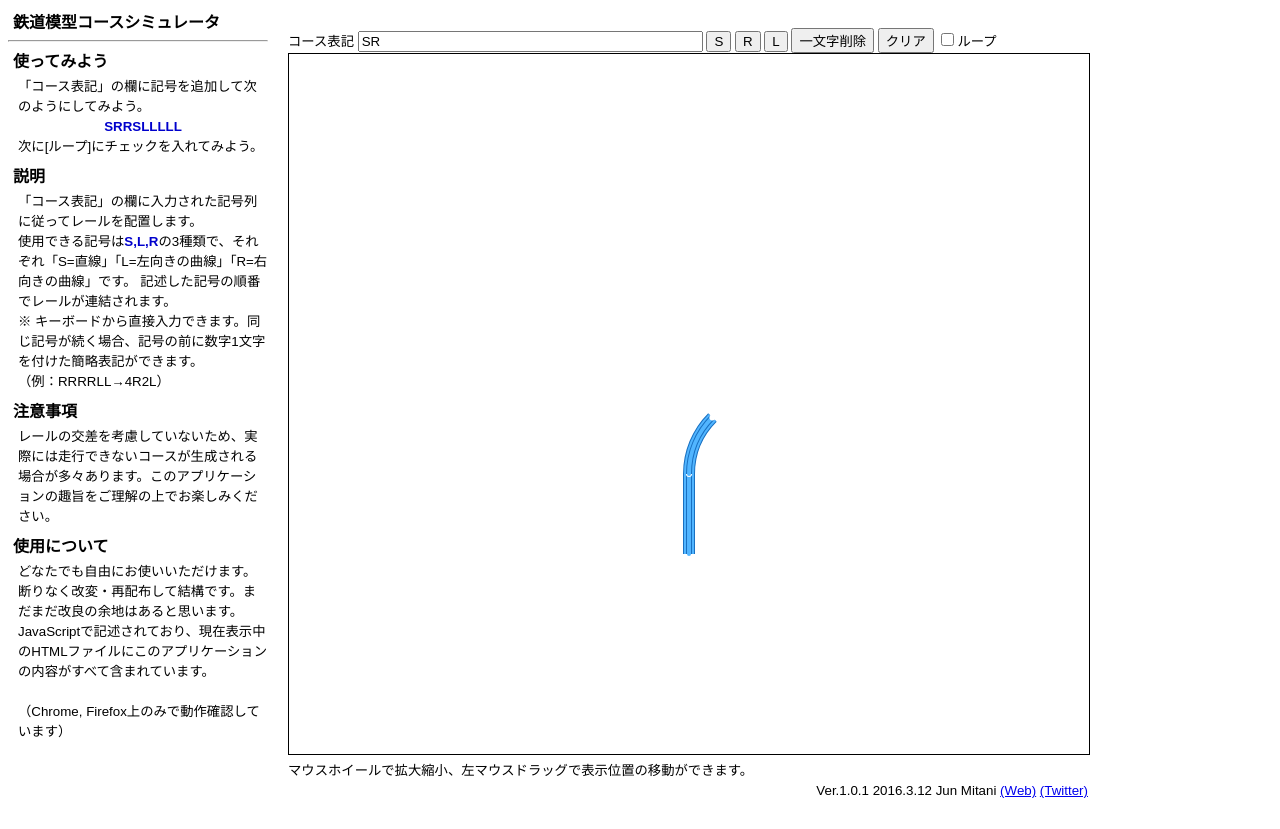
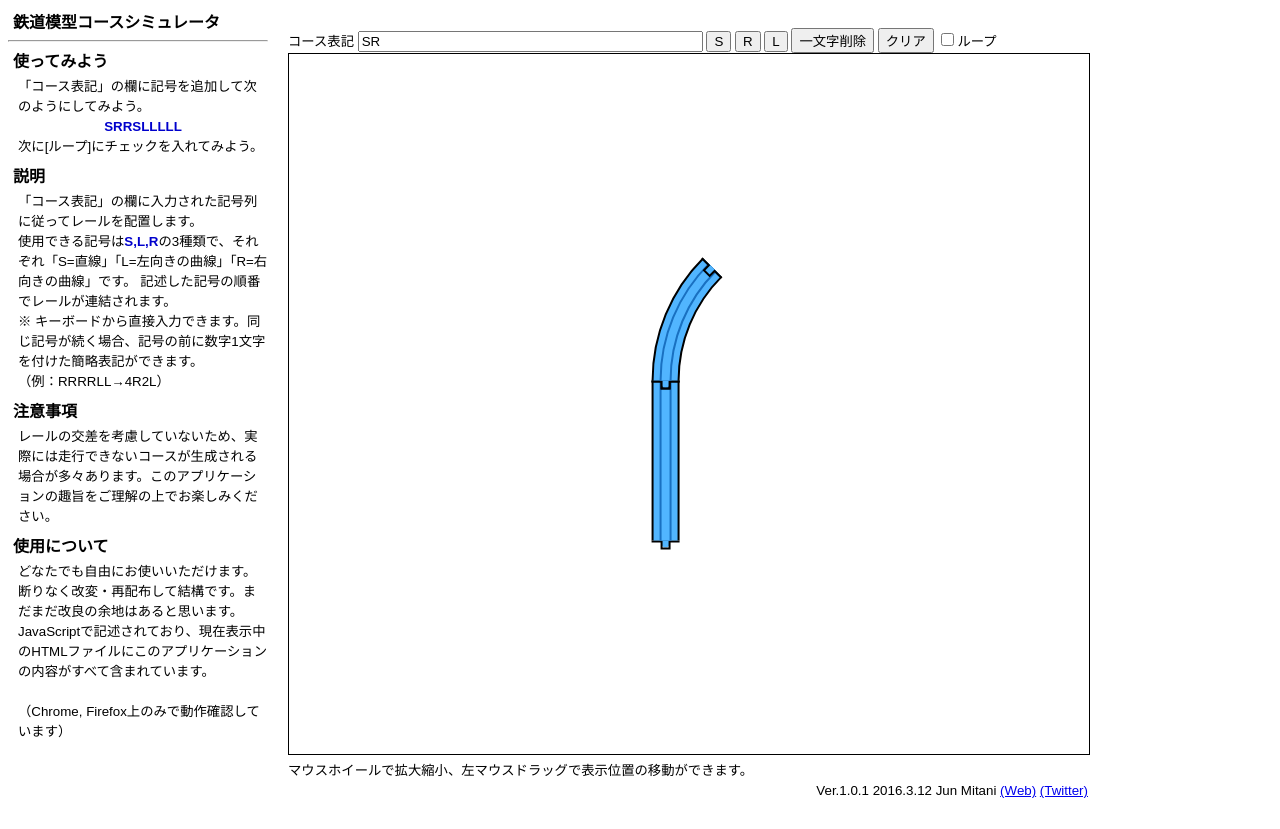
Before and after one commit to plalayout/jmitani-railway, a plain HTML site: page index.html in a window 1280 px wide. Drawn offline with Linux system fonts and the light colour scheme.

Commit message:
レールの着色
"e"の次に置かれたレールを着色

```diff
--- a/index.html
+++ b/index.html
@@ -53,12 +53,20 @@ em {
 <script type="text/javascript">
 	const ARC_ANGLE = Math.PI*0.25;
 	const UNIT_LENGTH = 80;
+	const RAIL_WIDTH  = 14;
+	const JOINT_LENGTH = 4;
+	const JOINT_WIDTH = 4;
+	const DOUBLE_TRACK_DISTANCE = 22;
+	const PIER_WIDTH = 29;
+	const PIER_LENGTH =11;
 
 	var courseArray;
 	const canvasName = 'mycanvas';
-	const lineWidthArray = [12, 10, 6, 4];
-	const colorArray = ["#1970c1", "#51b5ff", "#1970c1", "#51b5ff"];
+	const lineWidthArray = [RAIL_WIDTH, 12, 6, 4];
+	const colorArray = ["#000000", "#51b5ff", "#1970c1", "#51b5ff"];
+	const EmcolorArray = ["#ff0000", "#ffaacc", "#ff0000", "#ffaacc"];
 	const colorHead = "#51b5ff";
+	const colorpier = "#ffdd00";
 
 	const INIT_X = 400;
 	const INIT_Y = 200;
@@ -89,18 +97,30 @@ em {
 		endAngleDeg = 90;
 	}
 
+	//ジョイント部
 	function drawPoint(ctx, head) {
-		if(head) {
+		var deg_sin = Math.sin(endAngleDeg * Math.PI / 180.0);
+		var deg_cos = Math.cos(endAngleDeg * Math.PI / 180.0);
+
+		if(head){
 			ctx.fillStyle = colorHead;
 			ctx.beginPath();
-			ctx.arc(endX, endY, 2, 0, Math.PI*2, true);
-			ctx.fill();
-		} else {
-			ctx.fillStyle = 'rgb(255, 255, 255)';
-			ctx.beginPath();
-			ctx.arc(endX, endY, 3, 0, Math.PI*2, true);
+			ctx.arc(endX - 1.5 * deg_cos , endY - 1.5 * deg_sin , 2, 0, Math.PI*2, true);
 			ctx.fill();
 		}
+
+		ctx.beginPath();
+		ctx.lineWidth = 1;
+		ctx.strokeStyle = 'rgb(0, 0, 0)';
+
+		ctx.moveTo(endX - RAIL_WIDTH  * 0.5 * deg_sin - 0.5 * deg_cos , endY + RAIL_WIDTH  * 0.5 * deg_cos - 0.5 * deg_sin);
+		ctx.lineTo(endX - JOINT_WIDTH  * 0.5 * deg_sin - 0.5 * deg_cos  , endY + JOINT_WIDTH  * 0.5 * deg_cos -  0.5 * deg_sin);
+		ctx.lineTo(endX - JOINT_WIDTH  * 0.5 * deg_sin - JOINT_LENGTH * deg_cos, endY + JOINT_WIDTH  * 0.5 * deg_cos - JOINT_LENGTH * deg_sin);
+		ctx.lineTo(endX + JOINT_WIDTH  * 0.5 * deg_sin - JOINT_LENGTH * deg_cos, endY - JOINT_WIDTH  * 0.5 * deg_cos - JOINT_LENGTH * deg_sin);
+		ctx.lineTo(endX + JOINT_WIDTH  * 0.5 * deg_sin - 0.5 * deg_cos , endY - JOINT_WIDTH  * 0.5 * deg_cos -  0.5 * deg_sin);
+		ctx.lineTo(endX + RAIL_WIDTH  * 0.5 * deg_sin - 0.5 * deg_cos , endY - RAIL_WIDTH  * 0.5 * deg_cos -  0.5 * deg_sin);
+
+		ctx.stroke();
 
 		minX = Math.min(minX, endX);
 		maxX = Math.max(maxX, endX);
@@ -115,6 +135,26 @@ em {
 		ctx.stroke();
 	}
 
+	// 橋脚
+	function drawPier(ctx) {
+
+		var deg_sin = Math.sin(endAngleDeg * Math.PI / 180.0);
+		var deg_cos = Math.cos(endAngleDeg * Math.PI / 180.0);
+
+		ctx.beginPath();
+		ctx.lineWidth = PIER_LENGTH;
+		ctx.strokeStyle = colorpier;
+
+		ctx.moveTo(endX - PIER_WIDTH  * 0.5 * deg_sin  , endY + PIER_WIDTH  * 0.5 * deg_cos );
+		ctx.lineTo(endX - RAIL_WIDTH  * 0.5 * deg_sin  , endY + RAIL_WIDTH  * 0.5 * deg_cos );
+		ctx.moveTo(endX + PIER_WIDTH  * 0.5 * deg_sin  , endY - PIER_WIDTH  * 0.5 * deg_cos );
+		ctx.lineTo(endX + RAIL_WIDTH  * 0.5 * deg_sin  , endY - RAIL_WIDTH  * 0.5 * deg_cos );
+
+		ctx.stroke();
+
+
+	}
+
 	// 直線
 	function drawStraightRail(ctx) {
 		drawPoint(ctx, true);
@@ -125,7 +165,7 @@ em {
 
 		for (var i = 0; i < 4; i++) {
 			ctx.lineWidth = lineWidthArray[i];
-			ctx.strokeStyle = colorArray[i];
+			ctx.strokeStyle = (EmRail ? EmcolorArray[i]:colorArray[i]);
 			drawStraightLine(ctx, sx, sy, ex, ey);
 		}
 
@@ -133,6 +173,7 @@ em {
 		endY = ey;
 
 		drawPoint(ctx, false);
+		EmRail = false;
 	}
 
 
@@ -153,7 +194,7 @@ em {
 
 		for (var i = 0; i < 4; i++) {
 			ctx.lineWidth = lineWidthArray[i];
-			ctx.strokeStyle = colorArray[i];
+			ctx.strokeStyle = (EmRail ? EmcolorArray[i]:colorArray[i]);
 			drawCurve(ctx, cx, cy, UNIT_LENGTH, sa, ea, false);
 		}
 
@@ -162,6 +203,7 @@ em {
 		endAngleDeg += 45;
 
 		drawPoint(ctx, false);
+		EmRail = false;
 	}
 
 	// R曲線
@@ -175,7 +217,7 @@ em {
 
 		for (var i = 0; i < 4; i++) {
 			ctx.lineWidth = lineWidthArray[i];
-			ctx.strokeStyle = colorArray[i];
+			ctx.strokeStyle = (EmRail ? EmcolorArray[i]:colorArray[i]);
 			drawCurve(ctx, cx, cy, UNIT_LENGTH, ea, sa, false);
 		}
 
@@ -184,6 +226,7 @@ em {
 		endAngleDeg -= 45;
 
 		drawPoint(ctx, false);
+		EmRail = false;
 	}
 
 	function drawCourse(ctx, bSecondDraw) {
@@ -191,20 +234,23 @@ em {
 		maxX = maxY = -Max_value_of_Integer;
 
 		for (var i = 0; i < (bLoopCourse ? 8:1); i++) {
+			EmRail = false;
 			for(var j = 0; j < courseArray.length; j++) {
 				var repeatNum = 1;
 				var nextRailType = "";
 				switch(courseArray[j]) {
-				case "R": case "r":
-				case "L": case "l":
-				case "S": case "s": nextRailType = courseArray[j]; break;
-				default:
+
+				case "2": case "3": case "4": case "5": case "6":
+				case "7": case "8": case "9":
 					var t = parseInt(courseArray[j], 10);
 					if(t > 0 && t < 10) {
 						repeatNum = t;
 						j++;
 						nextRailType = courseArray[j];
-					}
+					}break;
+
+				default: nextRailType = courseArray[j]; break;
+
 				}
 
 				for(var k = 0; k < repeatNum; k++) {
@@ -212,13 +258,15 @@ em {
 					case "R": case "r":  drawRCurveRail(ctx);   break;
 					case "L": case "l":  drawLCurveRail(ctx);   break;
 					case "S": case "s":  drawStraightRail(ctx); break;
+					case "P": case "p":  drawPier(ctx); break;
+					case "e": EmRail = true; break;
 					}
 				}
 			}
 		}
 
 
-		if(bLoopCourse && !bSecondDraw) {
+		if(!bSecondDraw) {
 			setViewForWholeShape(ctx);
 		}
 	}
@@ -228,8 +276,8 @@ em {
 
 		var cx = (minX + maxX)/2;
 		var cy = (minY + maxY)/2;
-		var w = maxX - minX;
-		var s = 0.6 * canvas.height / w;
+		var w =  Math.max(maxX - minX,maxY - minY);
+		var s =  Math.min(2.0, 0.8 * canvas.height / w);
 
 		// 適切なスケールと位置で再描画
 		ctx.setTransform(1, 0, 0, 1, 0, 0);
@@ -246,7 +294,7 @@ em {
 		drawCourse(ctx, true);
 	}
 
-	function draw(){
+	function draw(bSecondDraw){
 		var canvas = document.getElementById(canvasName);
 
 		if (canvas.getContext){
@@ -267,7 +315,7 @@ em {
 			ctx.scale(screenScale, screenScale);
 			ctx.translate(-canvas.width/2, -canvas.height/2);
 			initCourse();
-			drawCourse(ctx, false);
+			drawCourse(ctx, bSecondDraw);
 		}
 	}
 
@@ -280,7 +328,7 @@ em {
 		window.location.hash = course + "," + (bLoopCourse ? "1" : "0");
 
 		initCourse();
-		draw();
+		draw(false);
 	}
 
 	function clearData() {
@@ -314,7 +362,7 @@ em {
 			document.attachEvent ("onmousewheel", onMouseWheel);
 		}
 
-		draw();
+		draw(false);
 	}
 
 	function onMouseMove(e) {
@@ -335,7 +383,7 @@ em {
 			preMouseX = x;
 			preMouseY = y;
 
-			draw();
+			draw(true);
 		}
 		e.preventDefault();
 	}
@@ -353,7 +401,7 @@ em {
 		var delta = e.deltaY ? -(e.deltaY) : e.wheelDelta ? e.wheelDelta : -(e.detail);
 		screenScale += 0.1 * ((delta < 0) ? -1: 1);
 		if(screenScale <= 0) { screenScale = 0.1; }
-		draw();
+		draw(true);
 		e.preventDefault();
 	}
 
```
